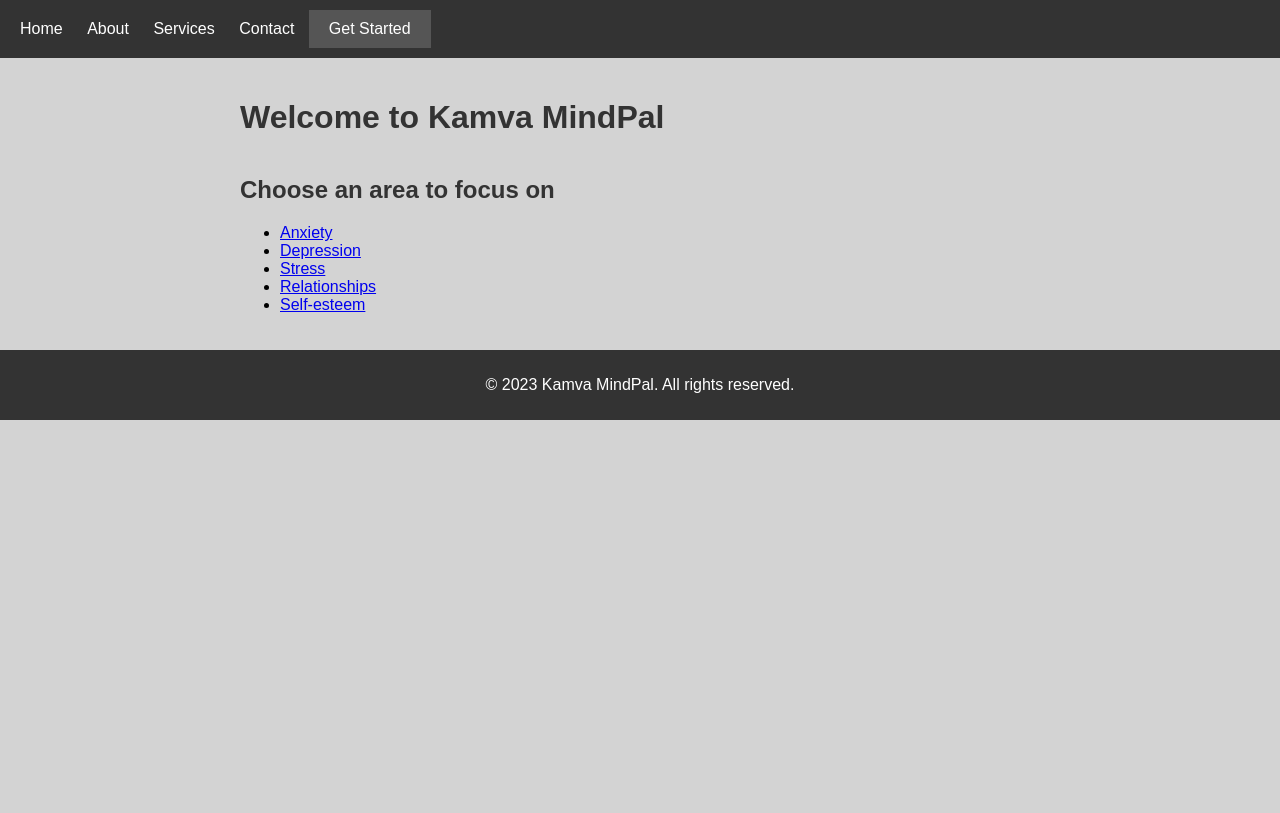
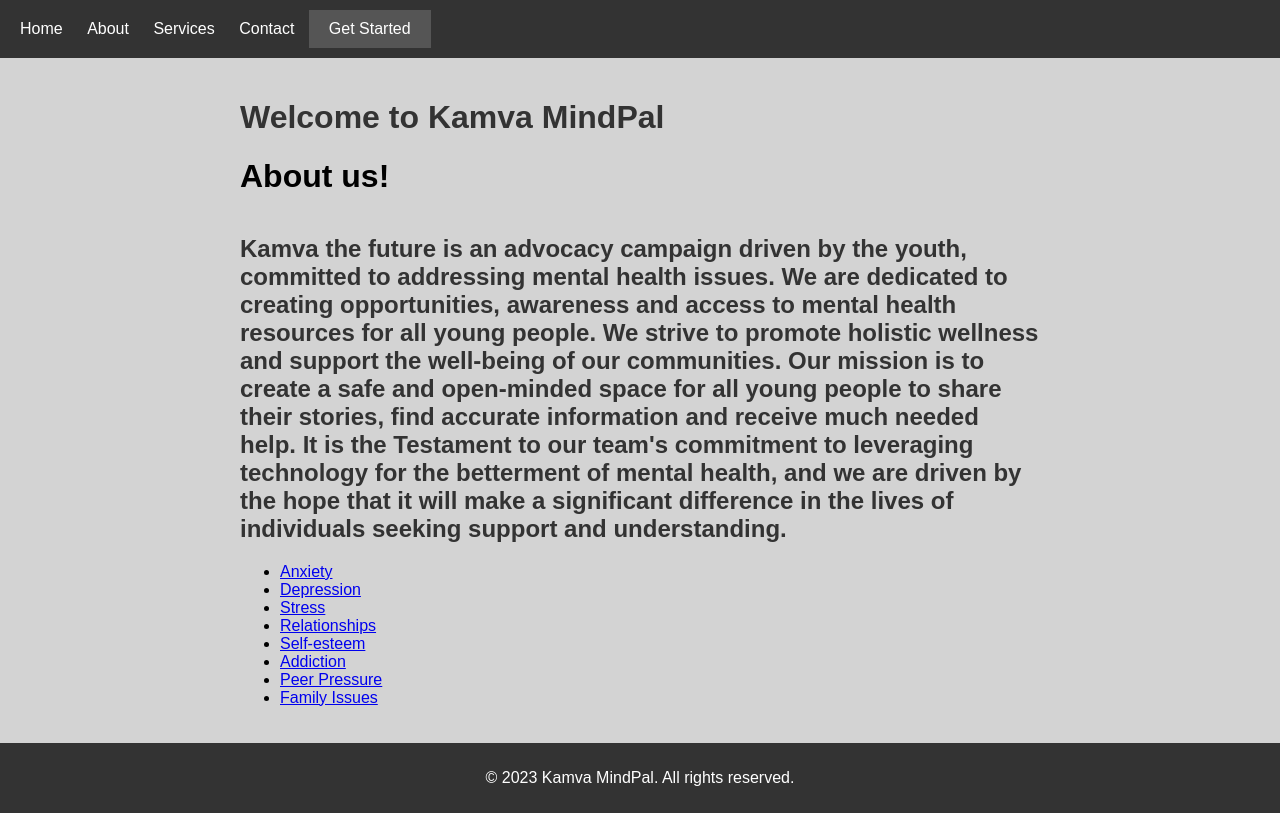
Before and after one commit to itsayopapi/ALX-PORTFOLIO-PROJECT, a plain HTML site: page home.html in a window 1280 px wide. Drawn offline with Linux system fonts and the light colour scheme.

Commit message:
Update home.html

```diff
--- a/home.html
+++ b/home.html
@@ -19,13 +19,17 @@
 
   <div class="container">
     <h1 class="heading">Welcome to Kamva MindPal</h1>
-    <h2 class="sub-heading">Choose an area to focus on</h2>
+    <h1>About us!</h1>
+    <h2 class="sub-heading">Kamva the future is an advocacy campaign driven by the youth, committed to addressing mental health issues. We are dedicated to creating opportunities, awareness and access to mental health resources for all young people. We strive to promote holistic wellness and support the well-being of our communities. Our mission is to create a safe and open-minded space for all young people to share their stories, find accurate information and receive much needed help. It is the Testament to our team's commitment to leveraging technology for the betterment of mental health, and we are driven by the hope that it will make a significant difference in the lives of individuals seeking support and understanding.</h2>
     <ul class="issue-list">
       <li><a href="#">Anxiety</a></li>
       <li><a href="#">Depression</a></li>
       <li><a href="#">Stress</a></li>
       <li><a href="#">Relationships</a></li>
       <li><a href="#">Self-esteem</a></li>
+      <li><a href="#">Addiction</a></li>
+      <li><a href="#">Peer Pressure</a></li>
+      <li><a href="#">Family Issues</a></li>
     </ul>
   </div>
 
```
